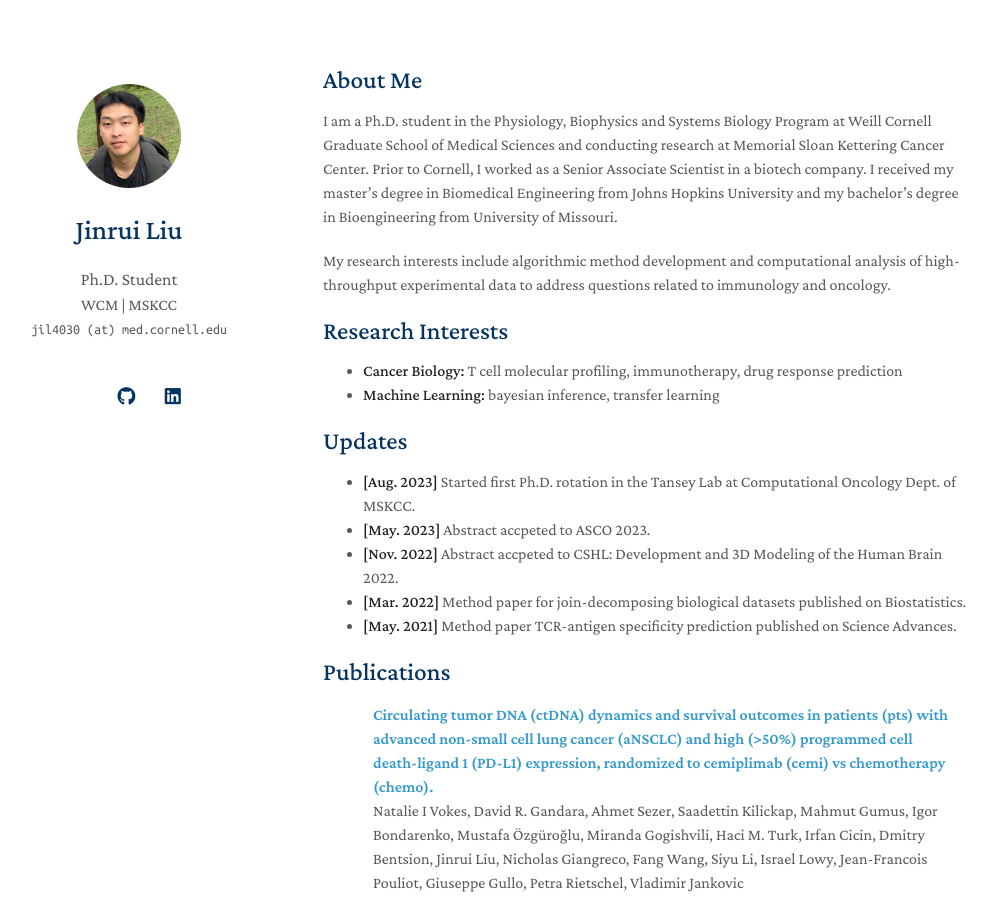
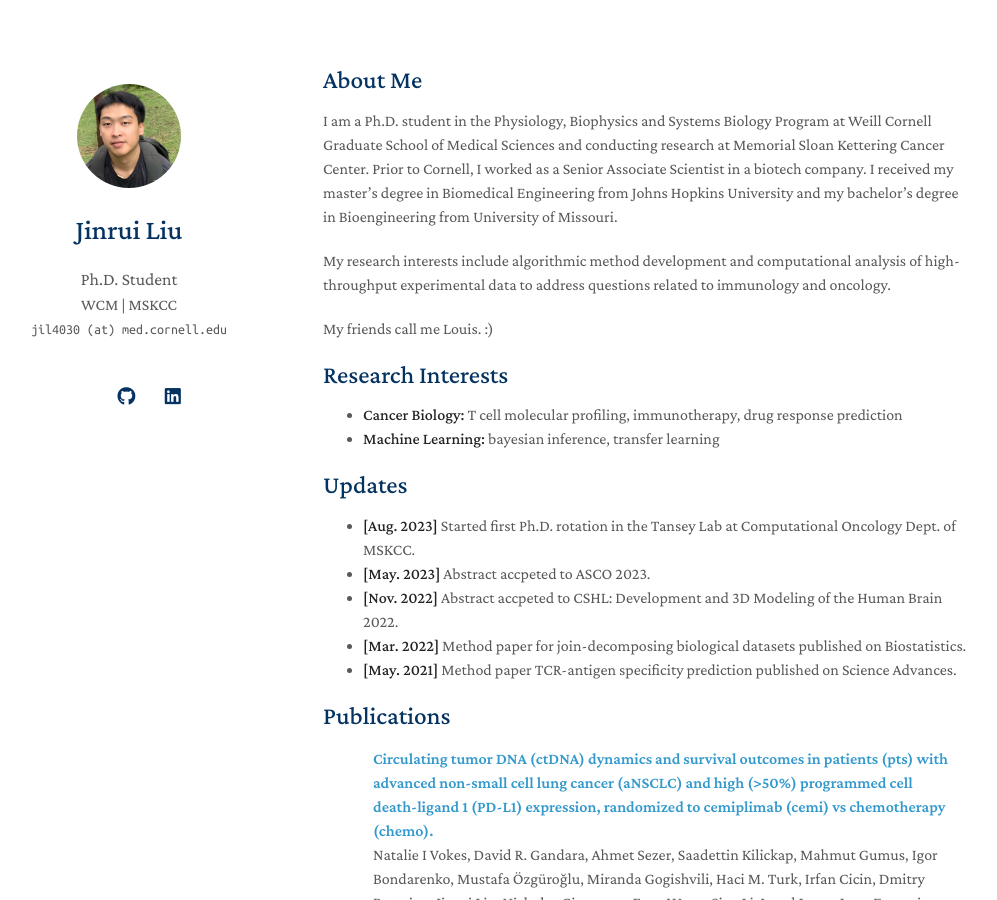
Before and after one commit to louis-jliu/louis-jliu.github.io, a Jekyll site: the page built from index.md, in a window 1280 px wide and 900 px high. Shown: the whole window, without its empty margins (147-1144 px from the left). Built offline with Jekyll 4.4.1, drawn with Linux system fonts in a browser that asks for light colours; nearby versions of some CDN libraries; a style sheet for code colours, icons or effects is not loaded; our own code applies the rules of GitHub Pages for plain Markdown files.

Commit message:
update index.md

```diff
--- a/index.md
+++ b/index.md
@@ -7,6 +7,8 @@ layout: homepage
 I am a Ph.D. student in the Physiology, Biophysics and Systems Biology Program at Weill Cornell Graduate School of Medical Sciences and conducting research at Memorial Sloan Kettering Cancer Center. Prior to Cornell, I worked as a Senior Associate Scientist in a biotech company. I received my master's degree in Biomedical Engineering from Johns Hopkins University and my bachelor's degree in Bioengineering from University of Missouri.
 
 My research interests include algorithmic method development and computational analysis of high-throughput experimental data to address questions related to immunology and oncology.
+
+My friends call me Louis. :)
 
 ## Research Interests
 
```
